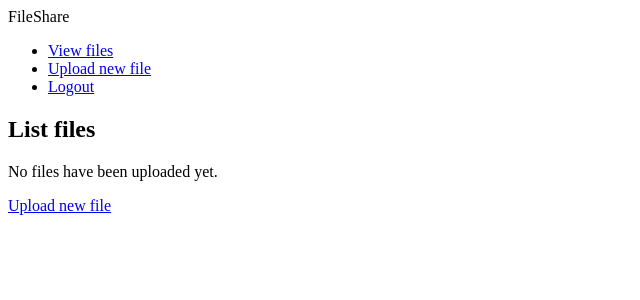
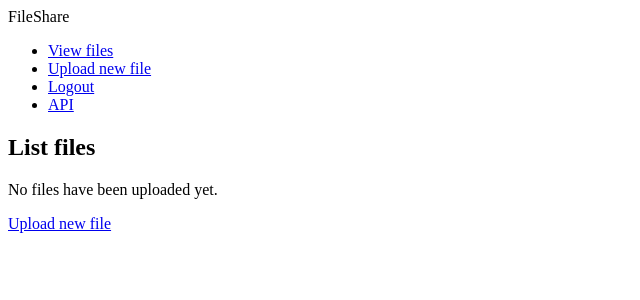
Before and after one commit to alexdutton/fileshare, a Django app: page /files/ in a window 1280 px wide. Shown: the top 300 px of the page, without its empty margins (0-640 px from the left). Run offline with Django 3.2, Linux system fonts and the light colour scheme; the visitor is signed in with stand-in values (Sample User, id 1).

Commit message:
Add DRF router to urlconf, and link from base template

```diff
--- /dev/null
+++ b/fileshare/api.py
@@ -0,0 +1,3 @@
+from rest_framework.routers import DefaultRouter
+
+router = DefaultRouter()
--- a/fileshare/templates/base.html
+++ b/fileshare/templates/base.html
@@ -19,8 +19,8 @@
                         {% else %}
                             <li><a href="{% url "login" %}">Login</a></li>
                             <li><a href="{% url "django_registration_register" %}">Register</a></li>
-
                         {% endif %}
+                            <li><a href="{% url "api:api-root" %}">API</a></li>
                     {% endblock %}
                 </ul>
             </nav>
--- a/fileshare/urls.py
+++ b/fileshare/urls.py
@@ -17,7 +17,7 @@
 from django.urls import path, include
 from django.views.generic import TemplateView
 
-from . import views
+from . import api, views
 
 urlpatterns = [
     path('files/', views.UserFileListView.as_view(), name='userfile-list'),
@@ -26,5 +26,6 @@
     path('', TemplateView.as_view(template_name='index.html'), name='index'),
     path('accounts/', include('django_registration.backends.one_step.urls')),
     path('accounts/', include('django.contrib.auth.urls')),
+    path('api/', include((api.router.get_urls(), 'api'), 'api')),
     path('admin/', admin.site.urls),
 ]
```
